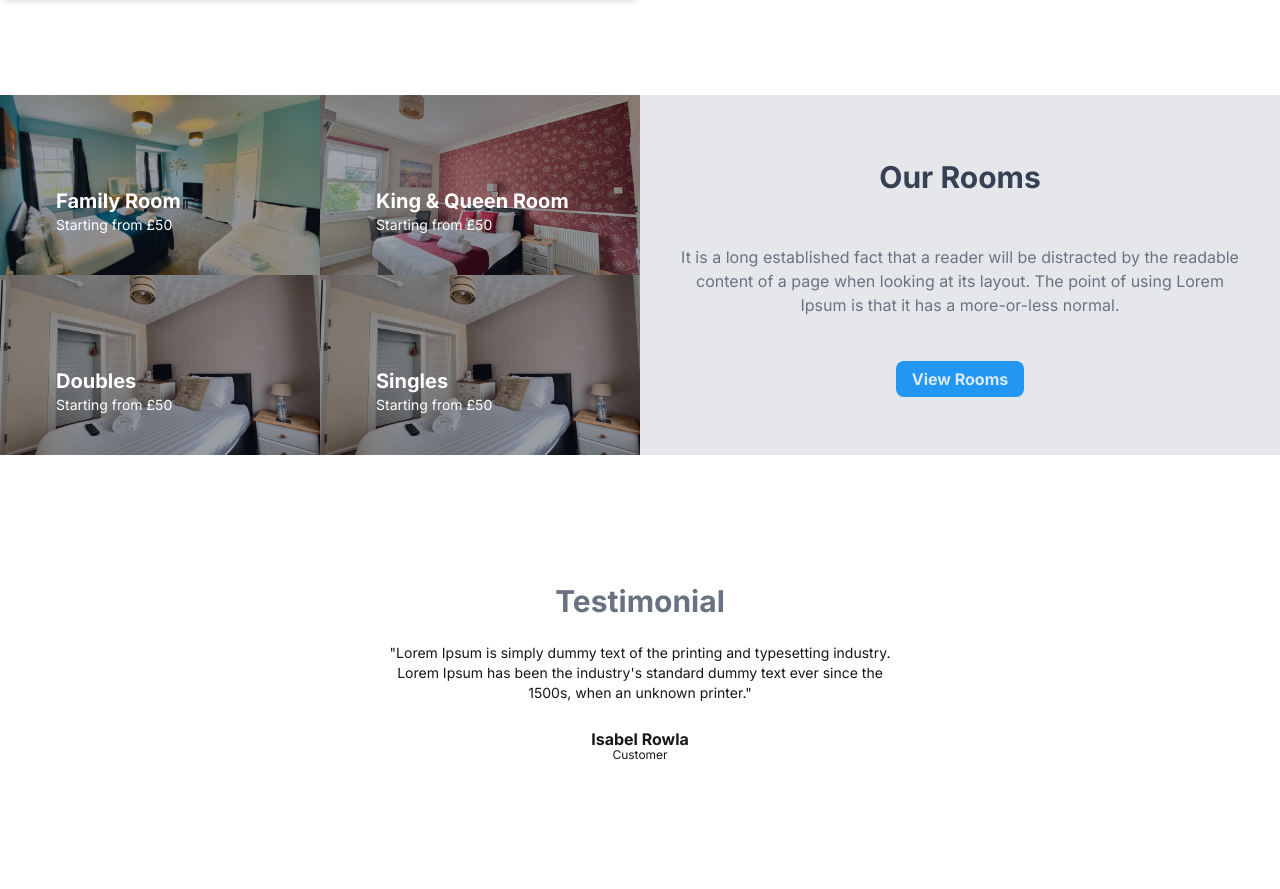
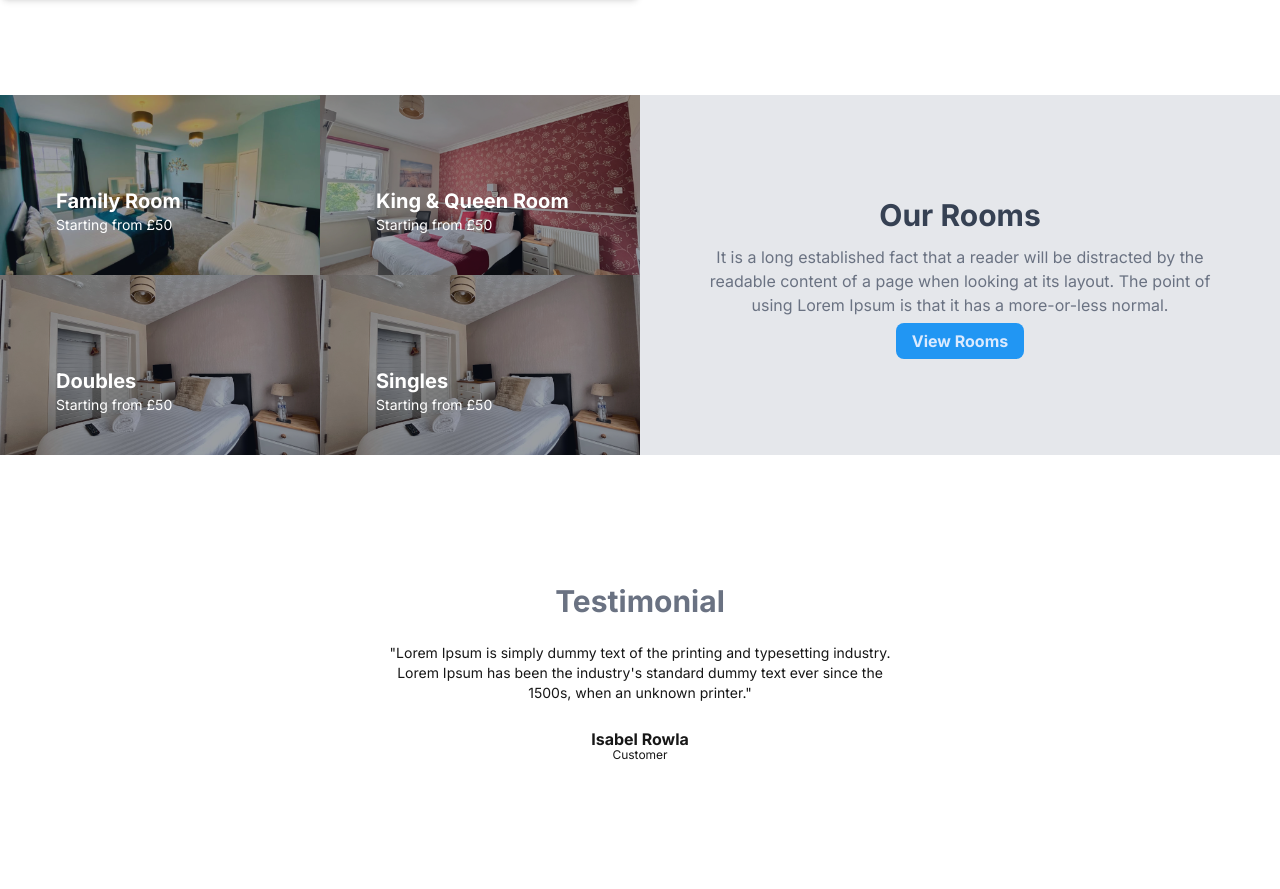
Before and after one commit to ayrbox/tusker-lodge, a Next.js app: page / in a window 1280 px wide. Shown: the part 1355-2244 px from the top of the page. Built offline with nearby package versions, Linux system fonts and the light colour scheme.

Commit message:
fix: rooms layout

```diff
--- a/src/components/sections/Rooms.tsx
+++ b/src/components/sections/Rooms.tsx
@@ -39,15 +39,17 @@ export default function Rooms() {
         <Room name="Doubles" info="Starting from £50" image={DoubleRoomImage} />
         <Room name="Singles" info="Starting from £50" image={SingleRoomImage} />
       </div>
-      <div className="lg:w-1/2 py-16 px-8 flex flex-col gap-4 text-center justify-between">
-        <h1 className="text-3xl text-gray-700 font-bold">Our Rooms</h1>
-        <p className="text-gray-500">
-          It is a long established fact that a reader will be distracted by the
-          readable content of a page when looking at its layout. The point of
-          using Lorem Ipsum is that it has a more-or-less normal.
-        </p>
-        <div>
-          <ButtonLink href="./all-rooms">View Rooms</ButtonLink>
+      <div className="lg:w-1/2 px-8 md:py-8 flex justify-center items-center">
+        <div className="p-4 flex flex-col gap-3 text-center justify-between">
+          <h1 className="text-3xl text-gray-700 font-bold">Our Rooms</h1>
+          <p className="text-gray-500">
+            It is a long established fact that a reader will be distracted by
+            the readable content of a page when looking at its layout. The point
+            of using Lorem Ipsum is that it has a more-or-less normal.
+          </p>
+          <div>
+            <ButtonLink href="./all-rooms">View Rooms</ButtonLink>
+          </div>
         </div>
       </div>
     </section>
```
